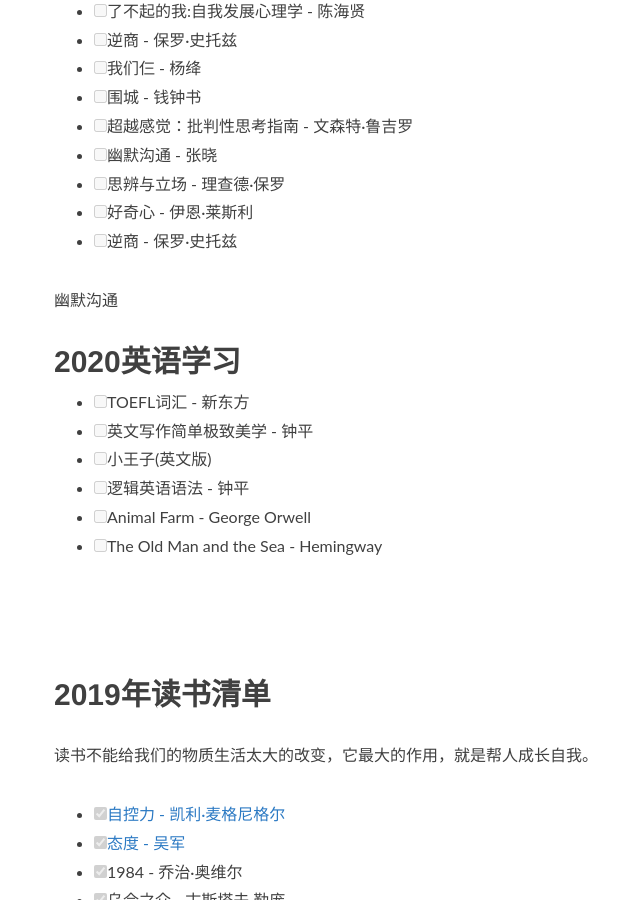
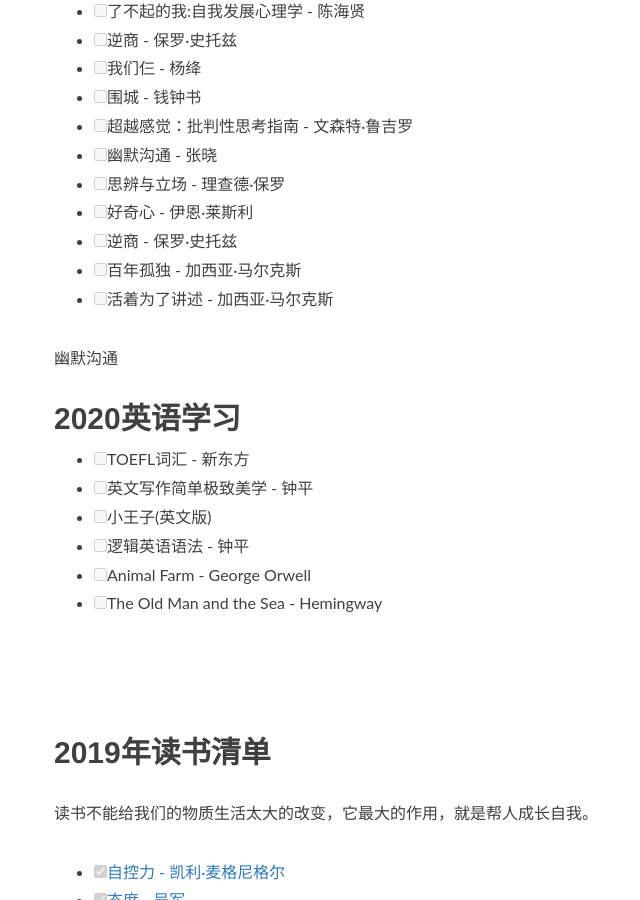
Before and after one commit to sanbuguan/sanbuguan.github.io, a Jekyll site: the page built from reading.md, in a window 1280 px wide and 900 px high, scrolled down 794 px. Shown: the whole window, without its empty margins (211-851 px from the left). Built offline with Jekyll 4.4.1, drawn with Linux system fonts in a browser that asks for light colours; nearby versions of some CDN libraries.

Commit message:
update reading

```diff
--- a/reading.md
+++ b/reading.md
@@ -25,6 +25,8 @@
 - [ ] 思辨与立场 - 理查德·保罗
 - [ ] 好奇心 - 伊恩·莱斯利
 - [ ] 逆商 - 保罗·史托兹
+- [ ] 百年孤独 - 加西亚·马尔克斯
+- [ ] 活着为了讲述 - 加西亚·马尔克斯
 
 
 幽默沟通
```
